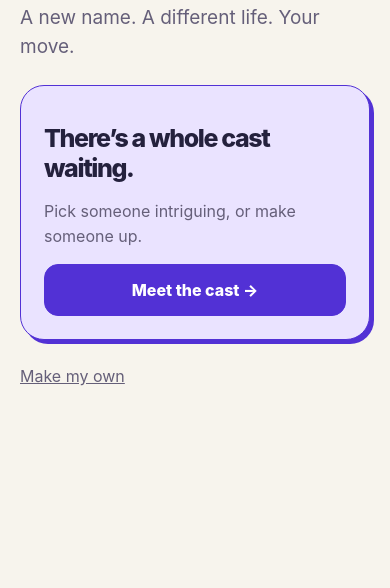
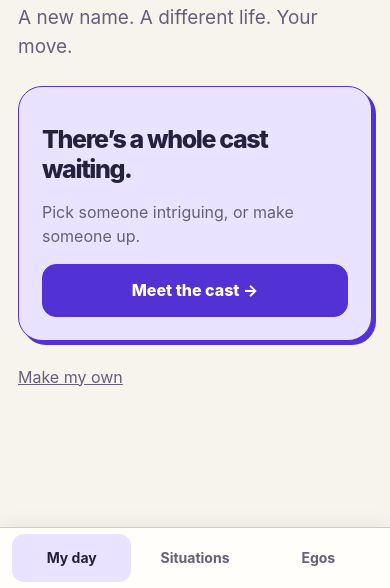
Before and after one commit to amberang1/Shift, a plain HTML site: page index.html in a window 390 px wide. Shown: the part 256-844 px from the top of the page. Drawn offline with Linux system fonts and the light colour scheme.

Commit message:
Add persistent mobile navigation

```diff
--- a/index.html
+++ b/index.html
@@ -16,4 +16,10 @@ h2 small{font-size:14px;font-weight:500;letter-spacing:0;color:var(--muted)}
 .ego-row{display:flex;align-items:center;justify-content:space-between;gap:20px;padding:23px 0;border-bottom:1px solid var(--line)}.ego-row h2{margin:0 0 5px;font-size:26px}.ego-row p{margin:8px 0 0}.ego-row button{flex-shrink:0}.ego-row .role{font-size:14px}@media(max-width:600px){.ego-row{align-items:flex-start}.ego-row button{font-size:13px;padding:10px;max-width:120px}.ego-row h2{font-size:24px}}
 .daily-list{list-style:none;counter-reset:daily;padding:0;margin:28px 0}.daily-list li{counter-increment:daily;display:flex;gap:18px;align-items:center;border-bottom:1px solid var(--line);padding:23px 0;font-size:20px;line-height:1.45}.daily-list li:before{content:counter(daily,decimal-leading-zero);color:var(--accent);font-size:13px;font-weight:800;flex-shrink:0;letter-spacing:.08em}@media(max-width:600px){.daily-list li{font-size:18px;padding:20px 0}}
 button:disabled{cursor:default;opacity:.55;transform:none;box-shadow:none}.user-turn{padding:15px 20px;border-left:3px solid var(--accent);margin:24px 0}.user-turn p{white-space:pre-wrap}
-</style></head><body><header><a class="brand" href="#home">alter</a><button id="settings" aria-label="Open settings">Settings</button></header><main id="app"></main><nav id="nav" aria-label="Main navigation" hidden></nav><div id="toast" role="status"></div><script src="app.js"></script><script src="catalog.js"></script><script src="moments.js"></script><script src="curated.js"></script></body></html>
+
+#nav:not([hidden]){position:fixed;z-index:100;bottom:0;left:0;right:0;display:flex;justify-content:center;gap:4px;background:var(--panel);border-top:1px solid var(--line);padding:6px 12px calc(6px + env(safe-area-inset-bottom));box-shadow:0 -3px 18px rgba(0,0,0,.06)}
+#nav a{display:flex;align-items:center;justify-content:center;min-height:48px;flex:1;max-width:180px;border-radius:12px;color:var(--muted);text-decoration:none;font-size:14px;font-weight:700}
+#nav a[aria-current=page]{background:var(--soft);color:var(--text)}
+main{padding-bottom:calc(100px + env(safe-area-inset-bottom))}#toast{bottom:calc(85px + env(safe-area-inset-bottom))}
+@media(max-width:600px){header{padding:15px 18px}main{padding-left:18px;padding-right:18px}input,textarea,select{max-width:100%;font-size:16px}button{min-height:44px} .choice{padding:16px} }
+</style></head><body><header><a class="brand" href="#home">alter</a><button id="settings" aria-label="Open settings">Settings</button></header><main id="app"></main><nav id="nav" aria-label="Main navigation" hidden></nav><div id="toast" role="status"></div><script src="app.js"></script><script src="catalog.js"></script><script src="moments.js"></script><script src="curated.js"></script><script src="mobile-nav.js"></script></body></html>
--- /dev/null
+++ b/mobile-nav.js
@@ -0,0 +1,11 @@
+const renderBeforeNavigation=render;
+render=function(){
+  const section=(location.hash.slice(1)||'home').split('/')[0];
+  renderBeforeNavigation();
+  const nav=document.querySelector('#nav');
+  const selected=section==='home'?'home':['situations','moment'].includes(section)?'situations':['browse','identity','create','suggest'].includes(section)?'browse':'';
+  nav.hidden=false;
+  nav.innerHTML=[['home','My day'],['situations','Situations'],['browse','Egos']].map(([route,label])=>`<a href="#${route}" data-nav="${route}" ${selected===route?'aria-current="page"':''}>${label}</a>`).join('');
+  nav.querySelectorAll('[data-nav]').forEach(link=>link.addEventListener('click',event=>{if((link.dataset.nav==='home'||link.dataset.nav==='situations')&&!active()){event.preventDefault();go('browse');}}));
+};
+render();
```
